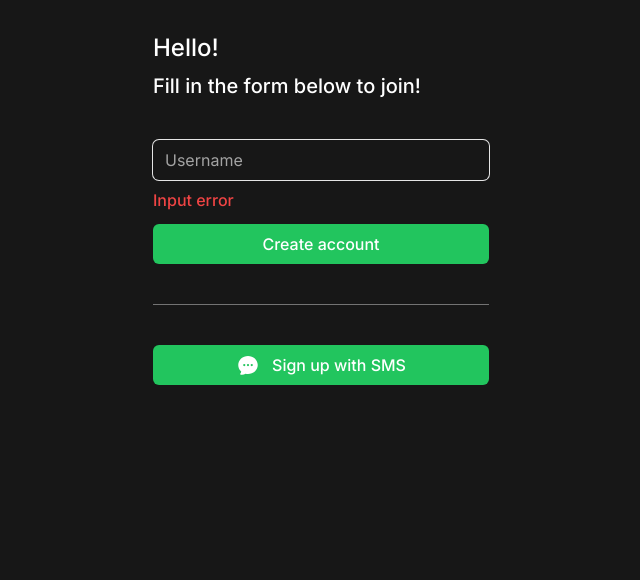
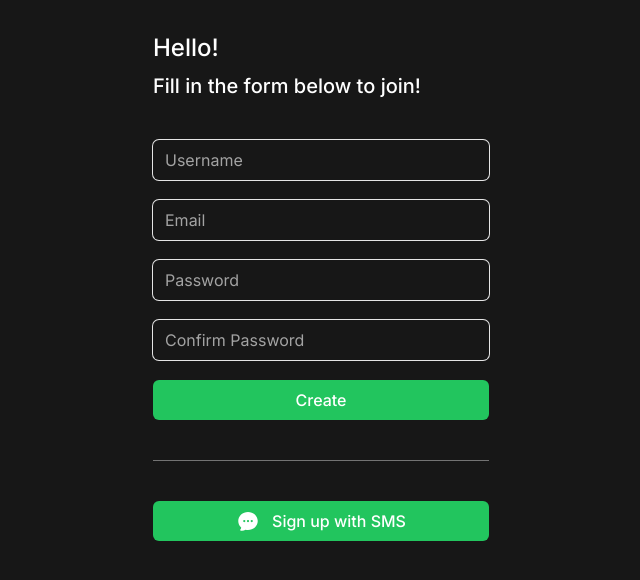
Before and after one commit to BORB-CHOI/carrot-market--study, a Next.js app: page /create-account in a window 1280 px wide. Shown: the top 580 px of the page, without its empty margins (319-959 px from the left). Built offline with nearby package versions, Linux system fonts and the light colour scheme.

Commit message:
form components

```diff
--- a/app/create-account/page.tsx
+++ b/app/create-account/page.tsx
@@ -1,3 +1,5 @@
+import FormBtn from "@/components/form-btn";
+import FormInput from "@/components/form-input";
 import { ChatBubbleOvalLeftEllipsisIcon } from "@heroicons/react/24/solid";
 import Link from "next/link";
 
@@ -9,22 +11,27 @@
         <h2 className="text-xl">Fill in the form below to join!</h2>
       </div>
       <form className="flex flex-col gap-3">
-        <div className="flex flex-col gap-2">
-          <input
-            className="bg-transparent rounded-md w-full h-10 focus:outline-none ring-1 focus:ring-2 ring-neutral-200 focus:ring-green-500 focus:ring-opacity-50 border-none placeholder:text-neutral-400"
-            type="text"
-            placeholder="Username"
-            required
-          />
-          <span className="text-red-500 font-medium">Input error</span>
-        </div>
-        <button className="parimary-btn h-10">Create account</button>
+        <FormInput type="text" placeholder="Username" required errors={[""]} />
+        <FormInput type="email" placeholder="Email" required errors={[""]} />
+        <FormInput
+          type="password"
+          placeholder="Password"
+          required
+          errors={[""]}
+        />
+        <FormInput
+          type="password"
+          placeholder="Confirm Password"
+          required
+          errors={[""]}
+        />
+        <FormBtn isLoading={false} text="Create" />
       </form>
       <div className="w-full h-px bg-neutral-500" />
       <div>
         <Link
           href="/sms"
-          className="parimary-btn h-10 flex items-center justify-center gap-3"
+          className="primary-btn h-10 flex items-center justify-center gap-3"
         >
           <span>
             <ChatBubbleOvalLeftEllipsisIcon className="h-6 w-6" />
--- a/app/globals.css
+++ b/app/globals.css
@@ -22,7 +22,7 @@
 }
 
 @layer components {
-  .parimary-btn {
+  .primary-btn {
     @apply w-full bg-green-500 text-white font-medium rounded-md text-center hover:bg-green-400 transition-colors;
   }
 }
--- /dev/null
+++ b/components/form-btn.tsx
@@ -0,0 +1,18 @@
+interface FormBtnProps {
+  text: string;
+  isLoading: boolean;
+}
+
+export default function FormBtn({ text, isLoading, ...props }: FormBtnProps) {
+  return (
+    <button
+      disabled={isLoading}
+      {...props}
+      className={
+        "primary-btn h-10 disabled:bg-neutral-400 disabled:cursor-not-allowed disabled:text-neutral-300"
+      }
+    >
+      {isLoading ? "로딩중..." : text}
+    </button>
+  );
+}
--- /dev/null
+++ b/components/form-input.tsx
@@ -0,0 +1,30 @@
+interface FormInputProps {
+  type: string;
+  placeholder: string;
+  required: boolean;
+  errors: string[];
+}
+
+export default function FormInput({
+  type,
+  placeholder,
+  required,
+  errors,
+}: FormInputProps) {
+  return (
+    <div className="flex flex-col gap-2">
+      <input
+        className="bg-transparent rounded-md w-full h-10 focus:outline-none ring-1 focus:ring-2 ring-neutral-200 focus:ring-green-500 focus:ring-opacity-50 border-none placeholder:text-neutral-400"
+        type={type}
+        placeholder={placeholder}
+        required={required}
+      />
+
+      {errors.map((error, index) => (
+        <span key={index} className="text-red-500 font-medium">
+          {error}
+        </span>
+      ))}
+    </div>
+  );
+}
```
